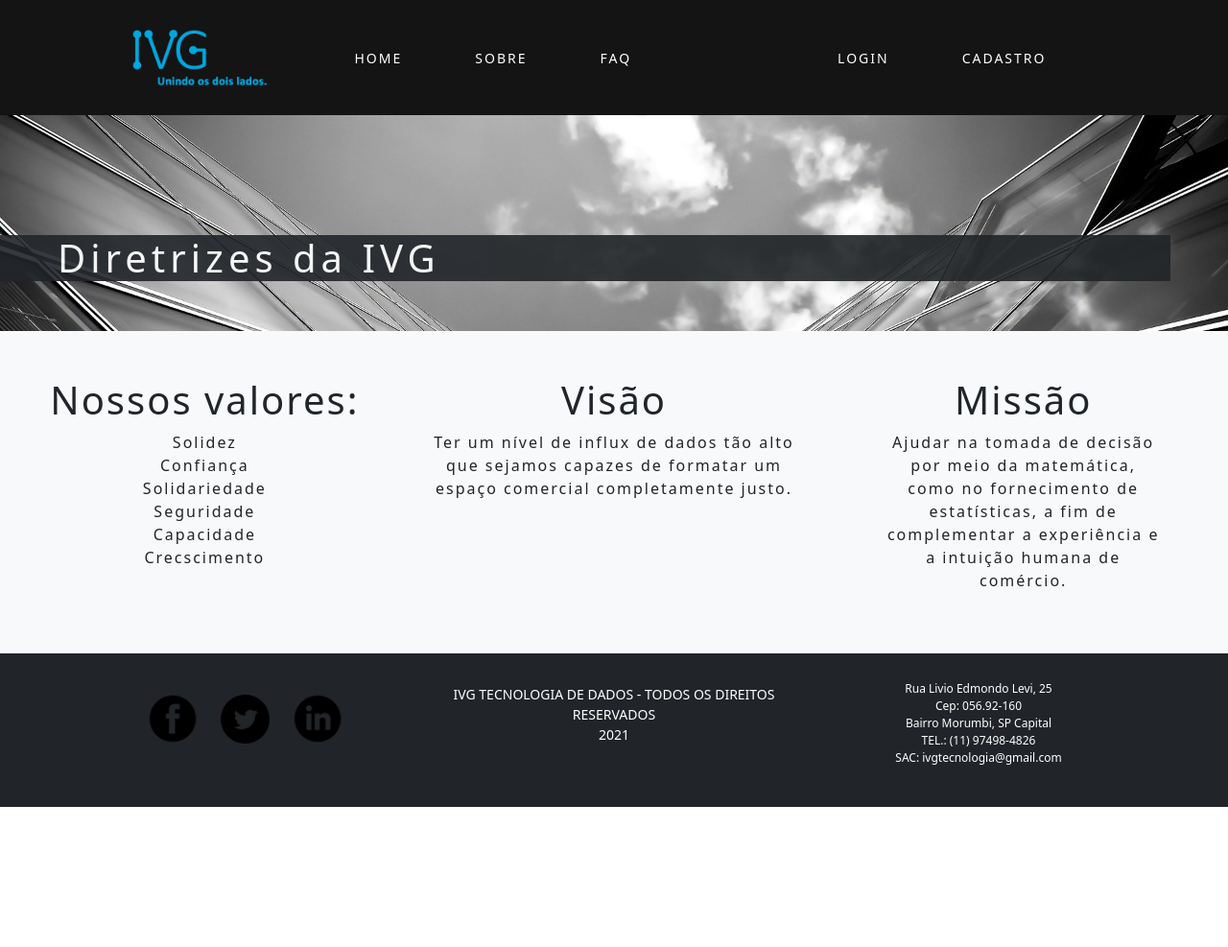
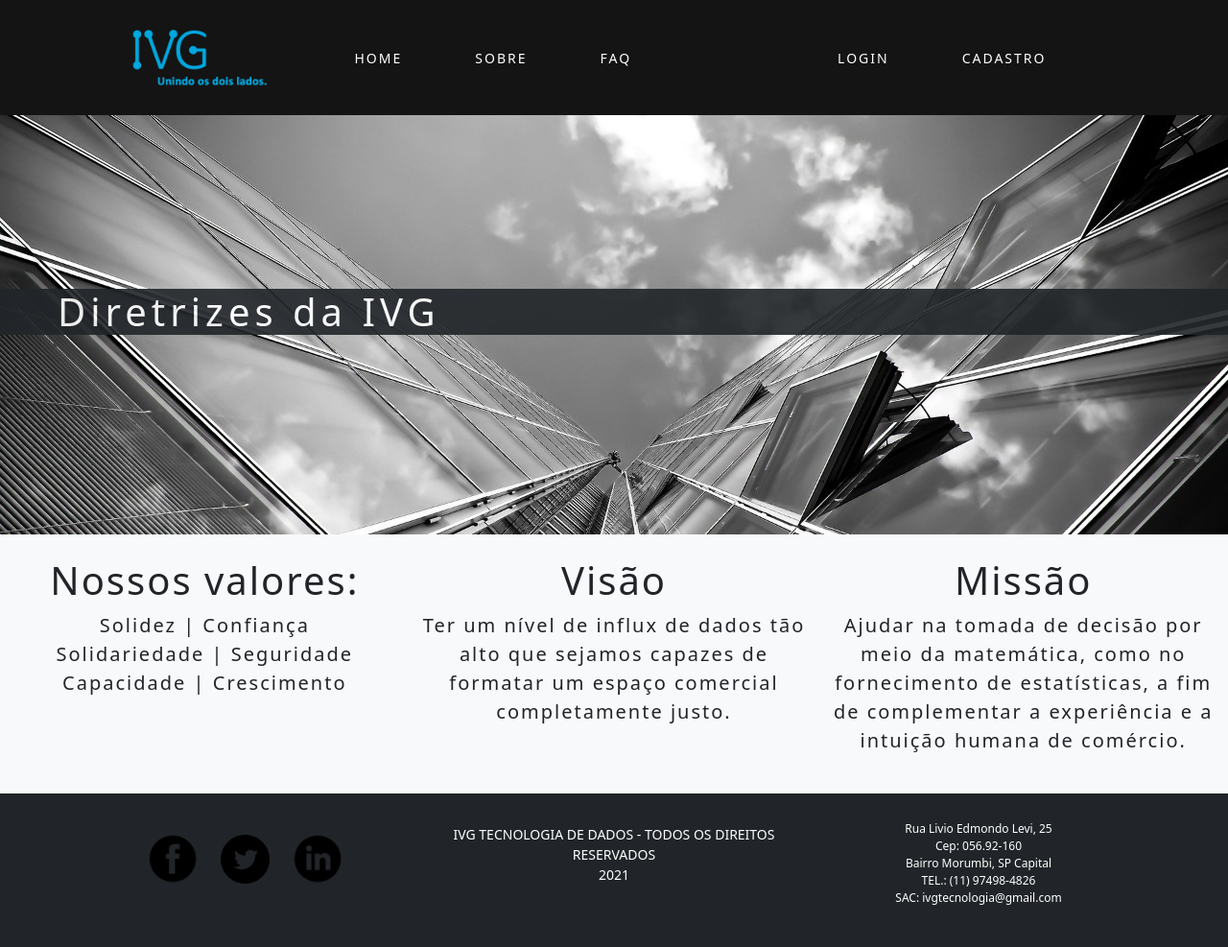
Before and after one commit to Sirmadeira/IVG_SITE_FLASK, a Flask app: page /Sobre in a window 1280 px wide. Shown: the whole page at 96% size. Before the commit the page ends 841 px from the top, so only its background shows below. Run offline with Flask 2, Linux system fonts and the light colour scheme; some libraries are stand-ins or nearby versions.

Commit message:
atualizei sobre e faq

```diff
--- a/FlaskCodePacote/Templates/Faq.html
+++ b/FlaskCodePacote/Templates/Faq.html
@@ -8,7 +8,7 @@
     <div class="accordion-header" id="headingOne">
       <h5 class="mb-0">
         <button class="accordion-button collapsed" data-toggle="collapse" data-target="#collapseOne" aria-expanded="false" aria-controls="collapseOne" style="text-decoration: none;">
-         <span class="text-light">A IVG faz consultoria?</span>
+         <span class="text-light"  style="font-size: 20px;">A IVG faz consultoria?</span>
         </button>
       </h5>
     </div>
@@ -23,7 +23,7 @@
     <div class="accordions-header" id="headingTwo">
       <h5 class="mb-0">
         <button class="accordion-button collapsed" data-toggle="collapse" data-target="#collapseTwo" aria-expanded="false" aria-controls="collapseTwo" style="text-decoration: none;">
-          <span class="text-light">A IVG faz relatórios para outros setores?</span>
+          <span class="text-light"  style="font-size: 20px;"s>A IVG faz relatórios para outros setores?</span>
         </button>
       </h5>
     </div>
@@ -37,7 +37,7 @@
     <div class="accordion-header" id="headingThree">
       <h5 class="mb-0">
         <button class="accordion-button collapsed" data-toggle="collapse" data-target="#collapseThree" aria-expanded="false" aria-controls="collapseThree" style="text-decoration: none;">
-          <span class="text-light">O serviço é pago?</span>
+          <span class="text-light"  style="font-size: 20px;">O serviço é pago?</span>
         </button>
       </h5>
     </div>
--- a/FlaskCodePacote/Templates/Sobre.html
+++ b/FlaskCodePacote/Templates/Sobre.html
@@ -1,11 +1,11 @@
 {% extends "Layout.html" %}
 {% block content %}
-<div class="container-fluid" style="background-image: url(static/imagens/Sobre-Background.jpg); background-size: cover; height: 300px; margin: -35px 0 0; padding: 200px 60px 0 0; width: 100%;">
+<div class="container-fluid" style="background-image: url(static/imagens/Sobre-Background.jpg); background-size: cover; height: 300px; margin: -35px 0 0; padding: 20% 0; width: 100%;">
   <div class="col-lg bg-dark" style="opacity: .9">
     <h1 style="padding-left: 60px; letter-spacing: 5px;">Diretrizes da IVG</h1>
   </div>
 </div>
-<div class="row bg-light py-5 mx-0" style="height: auto; width: 100%;">
+<div class="row bg-light py-4 mx-0" style="height: auto; width: 100%;">
     <div class="col-lg text-center">
       <div class="text-dark mb-3 mx-auto">
       <div class="" style="letter-spacing: 2px;">
@@ -13,13 +13,10 @@
       </div>
       <div class="">
         <h5 class=""></h5>
-          <ol style="list-style: none; width: auto; padding: 0; letter-spacing: 2px;">
-              <li>Solidez</li>
-              <li>Confiança</li>
-              <li>Solidariedade</li>
-              <li>Seguridade</li>
-              <li>Capacidade</li>
-              <li>Crecscimento</li>
+          <ol style="list-style: none; width: auto; padding: 0; letter-spacing: 2px; font-size: 20px;">
+              <li>Solidez | Confiança</li>
+              <li>Solidariedade | Seguridade</li>
+              <li>Capacidade | Crescimento</li>
           </ol>
       </div>
       </div>
@@ -31,7 +28,7 @@
         </div>
         <div class="">
         <h5 class=""></h5>
-          <ol style="list-style: none; width: auto; padding: 0; letter-spacing: 2px;">
+          <ol style="list-style: none; width: auto; padding: 0; letter-spacing: 2px;  font-size: 20px;">
               <li> Ter um nível de influx de dados tão alto que sejamos capazes de formatar um espaço comercial completamente justo.
               </li>
           </ol>
@@ -39,13 +36,13 @@
         </div>
       </div>
     <div class="col-lg text-center">
-      <div class="text-dark mb-3 mx-auto" style="max-width: 18rem;">
+      <div class="text-dark mb-3 mx-auto">
         <div class="" style="letter-spacing: 2px;">
           <h1>Missão</h1>
         </div>
         <div class="">
         <h5 class=""></h5>
-          <ol style="list-style: none; width: auto; padding: 0; letter-spacing: 2px;">
+          <ol style="list-style: none; width: auto; padding: 0; letter-spacing: 2px; font-size: 20px;">
               <li> Ajudar na tomada de decisão por meio da matemática, como no fornecimento de estatísticas, a fim de complementar a experiência e a intuição humana de comércio.
               </li>
           </ol>
```
